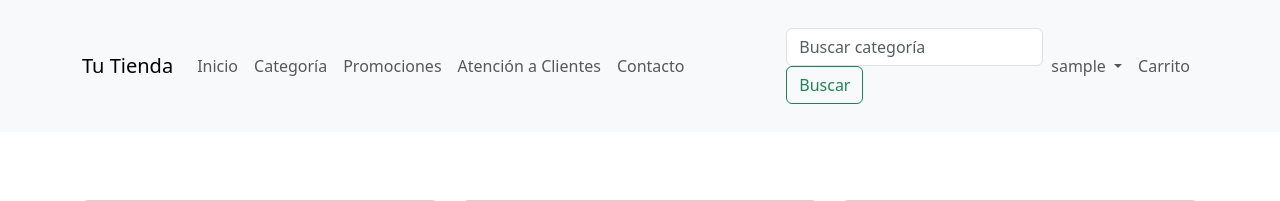
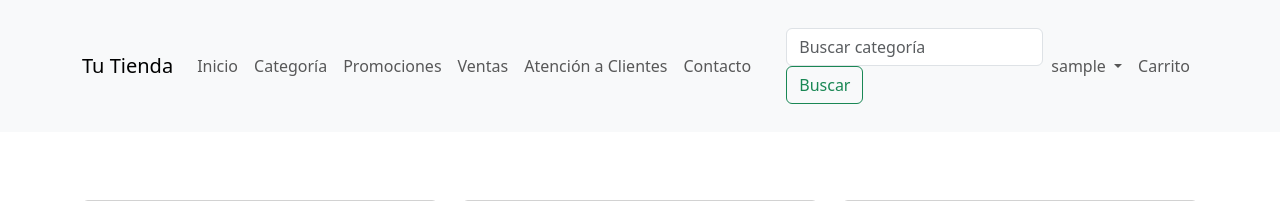
Before and after one commit to RibenDiaz232/PaginaWebTBD, a PHP site: page /cliente.php in a window 1280 px wide. Shown: the top 201 px of the page. Run offline with PHP 8.4, Linux system fonts and the light colour scheme; the visitor is signed in with stand-in values (Sample User, id 1); data comes from the database, SQL or seed files in the repository; data that the repository does not hold is empty.

Commit message:
no se que onda

```diff
--- a/Chedraui/admin.php
+++ b/Chedraui/admin.php
@@ -101,7 +101,7 @@ $conexion->close();
                         <a class="nav-link" href="#">Categoría</a>
                     </li>
                     <li class="nav-item">
-                        <a class="nav-link" href="#">Ventas</a>
+                        <a class="nav-link" href="ventas.php">Ventas</a>
                     </li>
                     <li class="nav-item">
                         <a class="nav-link" href="usuarios.php">Usuarios</a>
--- a/Chedraui/cliente.php
+++ b/Chedraui/cliente.php
@@ -108,6 +108,9 @@ $conexion->close();
                     <a class="nav-link" href="#">Promociones</a>
                 </li>
                 <li class="nav-item">
+                    <a class="nav-link" href="ventas.php">Ventas</a>
+                </li>
+                <li class="nav-item">
                     <a class="nav-link" href="#">Atención a Clientes</a>
                 </li>
                 <li class="nav-item">
```
